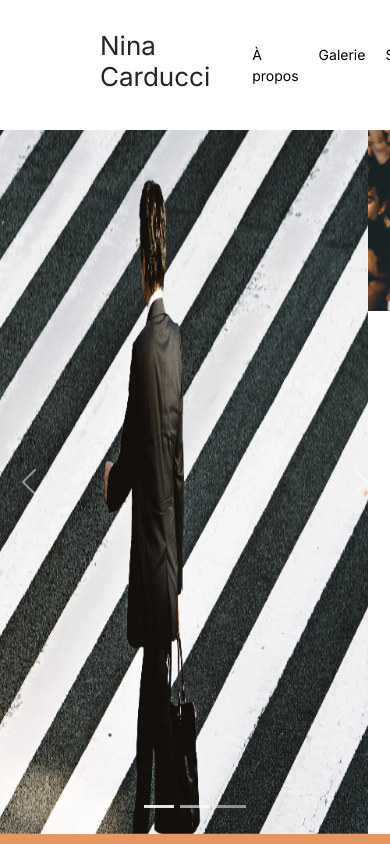
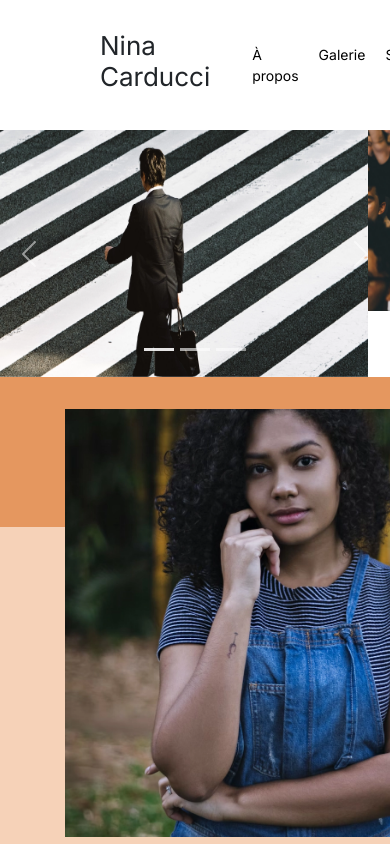
Before and after one commit to merve14/Optimizing-the-SEO-of-a-photographers-website, a plain HTML site: page index.html in a window 390 px wide. Shown: the top 844 px of the page. Drawn offline with nearby package versions, Linux system fonts and the light colour scheme.

Commit message:
last touches

```diff
--- a/index.html
+++ b/index.html
@@ -47,10 +47,10 @@
 			"@type": "OpeningHoursSpecification",
 			"dayOfWeek": [
 			  "Monday",
-			  "Tuesday"
-			  "Wednesday"
-			  "Thursday"
-			  "Friday"
+			  "Tuesday",
+			  "Wednesday",
+			  "Thursday",
+			  "Friday",
 			],
 			"opens": "10:00",
 			"closes": "19:00"
--- a/nina-carducci/assets/style.css
+++ b/nina-carducci/assets/style.css
@@ -41,7 +41,7 @@ body {
 	}
 	.street-photgraphy{
 		width: 100%;
-		height: 704px;
+		height: 660px;
 
 	}
 	.social-link img {
@@ -75,7 +75,7 @@ body {
 	}
 
 	.picture img {
-	    width: 431px;
+	    width: 428px;
 	height: 428px;
 	}
 
@@ -290,7 +290,10 @@ body {
 	.picture {
 	width:50%
 	}
-
+	.street-photgraphy{
+		width: 100%;
+		height: 350px;
+	}
 	.picture.left::before {
 	width:100%;
 	height:30%;
@@ -364,7 +367,10 @@ body {
 	padding-block:1em;
 	text-align:center
 	}
-
+	.street-photgraphy{
+		width: 100%;
+		height: 247px;
+	}
 	.picture.left::before,.picture.right::before {
 	height:150px
 	}
```
